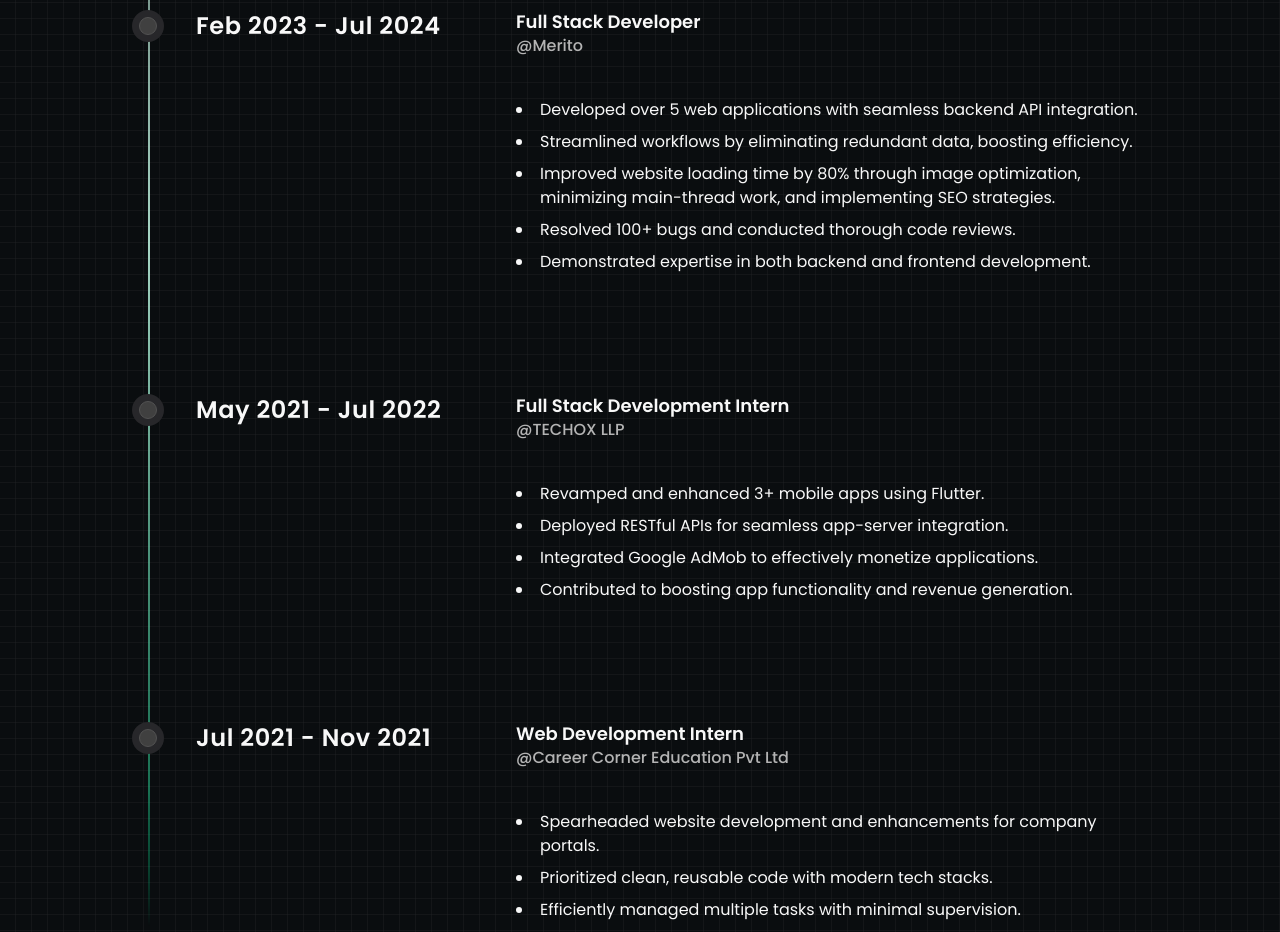
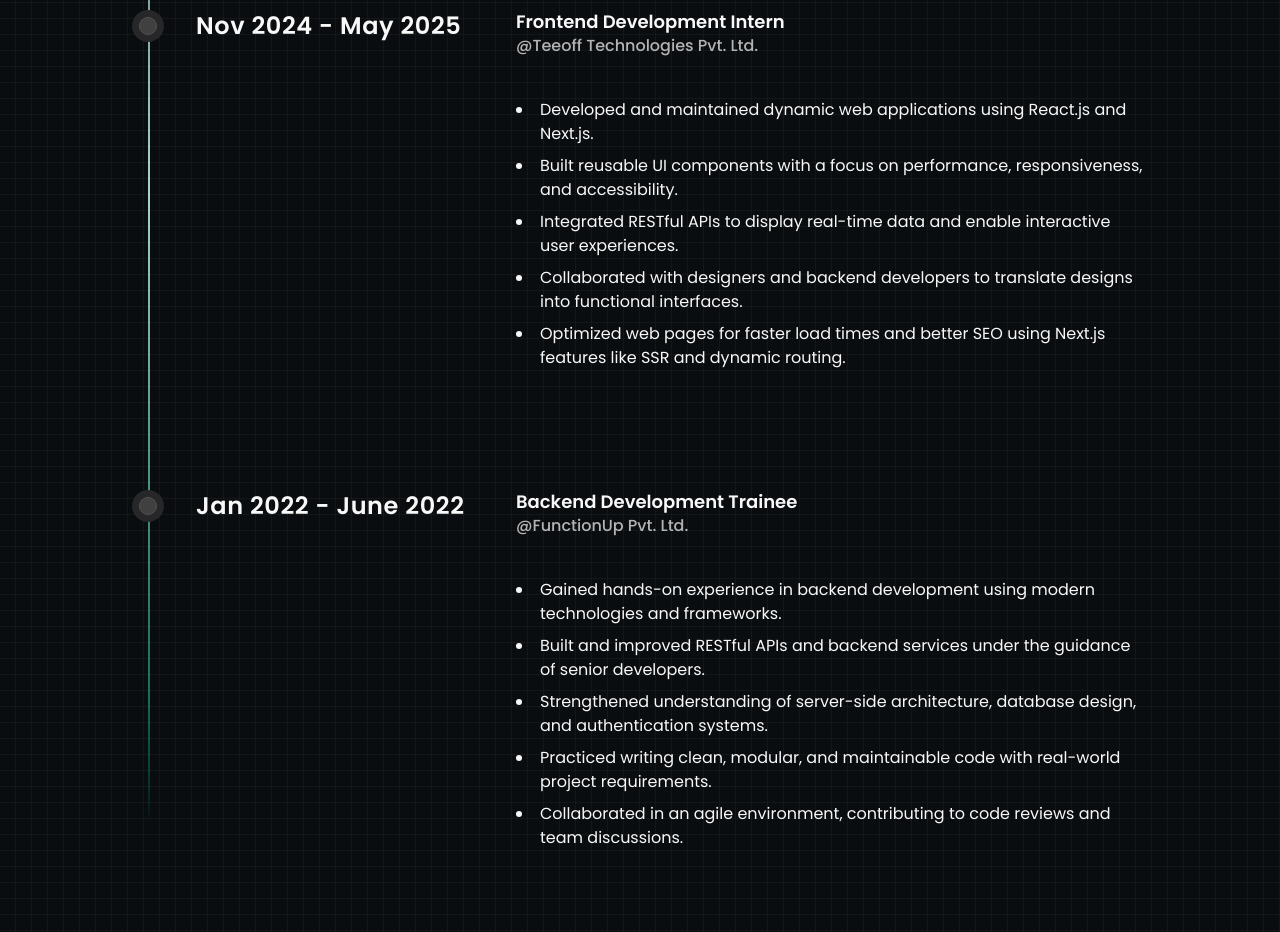
Before and after one commit to vkchoudhary05/my-portfolio-nextjs, a Next.js app: page / in a window 1280 px wide. Shown: the part 2580-3512 px from the top of the page. Built offline with nearby package versions, Linux system fonts and the light colour scheme; what tailwindcss-debug-screens would draw is missing.

Commit message:
changes in static data which display on ui

```diff
--- a/src/constants/strings.ts
+++ b/src/constants/strings.ts
@@ -1,38 +1,38 @@
 class Strings {
   static telegram = "Telegram";
-  static telegramLink = "https://telegram.me/nixrajput";
-  static telegramUsername = "nixrajput";
+  static telegramLink = "https://telegram.me/iamvivekbaliyan07";
+  static telegramUsername = "iamvivekbaliyan";
 
   static github = "GitHub";
   static githubLink = "https://www.github.com/vkchoudhary05";
   static githubUsername = "vkchoudhary05";
 
   static linkedIn = "LinkedIn";
-  static linkedInLink = "https://www.linkedin.com/in/nixrajput";
-  static linkedInUsername = "nixrajput";
+  static linkedInLink = "https://www.linkedin.com/in/vivek-kumar19/";
+  static linkedInUsername = "vivek-kumar19";
 
   static instagram = "Instagram";
-  static instagramLink = "https://www.instagram.com/nixrajput";
-  static instagramUsername = "nixrajput";
+  static instagramLink = "https://www.instagram.com/vivek_chaudhary777/";
+  static instagramUsername = "vivek_chaudhary777";
 
   static twitter = "Twitter";
-  static twitterLink = "https://www.twitter.com/nixrajput07";
-  static twitterUsername = "nixrajput07";
+  static twitterLink = "https://www.twitter.com/iamvivekbaliyan";
+  static twitterUsername = "iamvivekbaliyan";
 
   static email = "Email";
-  static primaryEmailLink = "mailto:nkr.nikhil.nkr@gmail.com";
-  static primaryEmail = "nkr.nikhil.nkr@gmail.com";
+  static primaryEmailLink = "iamvivekbaliyan07@gmail.com";
+  static primaryEmail = "iamvivekbaliyan07@gmail.com";
 
-  static buyMeACoffee = "BuyMeACoffee";
-  static buyMeACoffeeLink = "https://buymeacoffee.com/nixrajput";
-  static buyMeACoffeeUsername = "nixrajput";
+  // static buyMeACoffee = "BuyMeACoffee";
+  // static buyMeACoffeeLink = "https://buymeacoffee.com/nixrajput";
+  // static buyMeACoffeeUsername = "nixrajput";
 
-  static koFi = "Ko-Fi";
-  static koFiLink = "https://ko-fi.com/nixrajput";
-  static koFiUsername = "nixrajput";
+  // static koFi = "Ko-Fi";
+  // static koFiLink = "https://ko-fi.com/nixrajput";
+  // static koFiUsername = "nixrajput";
 
-  static fullName = "Nikhil Rajput";
-  static shortName = "nixrajput";
+  static fullName = "Vivek Kumar";
+  static shortName = "Vivek";
 }
 
 export default Strings;
--- a/src/data/experiences.ts
+++ b/src/data/experiences.ts
@@ -2,9 +2,9 @@
 
 const experiences: IExperienceItem[] = [
   {
-    designation: "Software Development Engineer",
-    company: "StarApps Studio",
-    startDate: "Jul 2024",
+    designation: "FUll Stack Developer",
+    company: "SarvoBharat Technologies pvt. Ltd.",
+    startDate: "May 2025",
     isCurrentJob: true,
     location: "Pune, India",
     description: [
@@ -14,49 +14,52 @@
       "Adhering to clean code practices and modern development techniques.",
     ],
   },
+  // {
+  //   designation: "Full Stack Developer",
+  //   company: "Merito",
+  //   startDate: "Feb 2023",
+  //   endDate: "Jul 2024",
+  //   isCurrentJob: false,
+  //   location: "Pune, India",
+  //   description: [
+  //     "Developed over 5 web applications with seamless backend API integration.",
+  //     "Streamlined workflows by eliminating redundant data, boosting efficiency.",
+  //     "Improved website loading time by 80% through image optimization, minimizing main-thread work, and implementing SEO strategies.",
+  //     "Resolved 100+ bugs and conducted thorough code reviews.",
+  //     "Demonstrated expertise in both backend and frontend development.",
+  //   ],
+  // },
   {
-    designation: "Full Stack Developer",
-    company: "Merito",
-    startDate: "Feb 2023",
-    endDate: "Jul 2024",
+   designation: "Frontend Development Intern",
+  company: "Teeoff Technologies Pvt. Ltd.",
+  startDate: "Nov 2024",
+  endDate: "May 2025",
   isCurrentJob: false,
-    location: "Pune, India",
+  location: "Gurgaon, India",
   description: [
-      "Developed over 5 web applications with seamless backend API integration.",
-      "Streamlined workflows by eliminating redundant data, boosting efficiency.",
-      "Improved website loading time by 80% through image optimization, minimizing main-thread work, and implementing SEO strategies.",
-      "Resolved 100+ bugs and conducted thorough code reviews.",
-      "Demonstrated expertise in both backend and frontend development.",
-    ],
+    "Developed and maintained dynamic web applications using React.js and Next.js.",
+    "Built reusable UI components with a focus on performance, responsiveness, and accessibility.",
+    "Integrated RESTful APIs to display real-time data and enable interactive user experiences.",
+    "Collaborated with designers and backend developers to translate designs into functional interfaces.",
+    "Optimized web pages for faster load times and better SEO using Next.js features like SSR and dynamic routing."
+  ]
   },
 {
-    designation: "Full Stack Development Intern",
-    company: "TECHOX LLP",
-    startDate: "May 2021",
-    endDate: "Jul 2022",
+  designation: "Backend Development Trainee",
+  company: "FunctionUp Pvt. Ltd.",
+  startDate: "Jan 2022",
+  endDate: "June 2022",
   isCurrentJob: false,
   location: "Remote",
   description: [
-      "Revamped and enhanced 3+ mobile apps using Flutter.",
-      "Deployed RESTful APIs for seamless app-server integration.",
-      "Integrated Google AdMob to effectively monetize applications.",
-      "Contributed to boosting app functionality and revenue generation.",
+    "Gained hands-on experience in backend development using modern technologies and frameworks.",
+    "Built and improved RESTful APIs and backend services under the guidance of senior developers.",
+    "Strengthened understanding of server-side architecture, database design, and authentication systems.",
+    "Practiced writing clean, modular, and maintainable code with real-world project requirements.",
+    "Collaborated in an agile environment, contributing to code reviews and team discussions."
   ],
-  },
-  {
-    designation: "Web Development Intern",
-    company: "Career Corner Education Pvt Ltd",
-    startDate: "Jul 2021",
-    endDate: "Nov 2021",
-    isCurrentJob: false,
-    location: "Remote",
-    description: [
-      "Spearheaded website development and enhancements for company portals.",
-      "Prioritized clean, reusable code with modern tech stacks.",
-      "Efficiently managed multiple tasks with minimal supervision.",
-      "Collaborated with senior team members to meet and exceed project goals.",
-    ],
-  },
+}
+
 ];
 
 export default experiences;
--- a/src/data/socialLinks.ts
+++ b/src/data/socialLinks.ts
@@ -46,18 +46,18 @@
     icon: faEnvelope,
     text: Strings.primaryEmail,
   },
-  {
-    name: Strings.buyMeACoffee,
-    url: Strings.buyMeACoffeeLink,
-    icon: "/images/buy-me-a-coffee.png",
-    text: Strings.buyMeACoffeeUsername,
-  },
-  {
-    name: Strings.koFi,
-    url: Strings.koFiLink,
-    icon: "/images/ko-fi.png",
-    text: Strings.buyMeACoffeeUsername,
-  },
+  // {
+  //   name: Strings.buyMeACoffee,
+  //   url: Strings.buyMeACoffeeLink,
+  //   icon: "/images/buy-me-a-coffee.png",
+  //   text: Strings.buyMeACoffeeUsername,
+  // },
+  // {
+  //   name: Strings.koFi,
+  //   url: Strings.koFiLink,
+  //   icon: "/images/ko-fi.png",
+  //   text: Strings.buyMeACoffeeUsername,
+  // },
 ];
 
 export default socialLinks;
```
Lines whose indentation alone changed are shown as unchanged.
